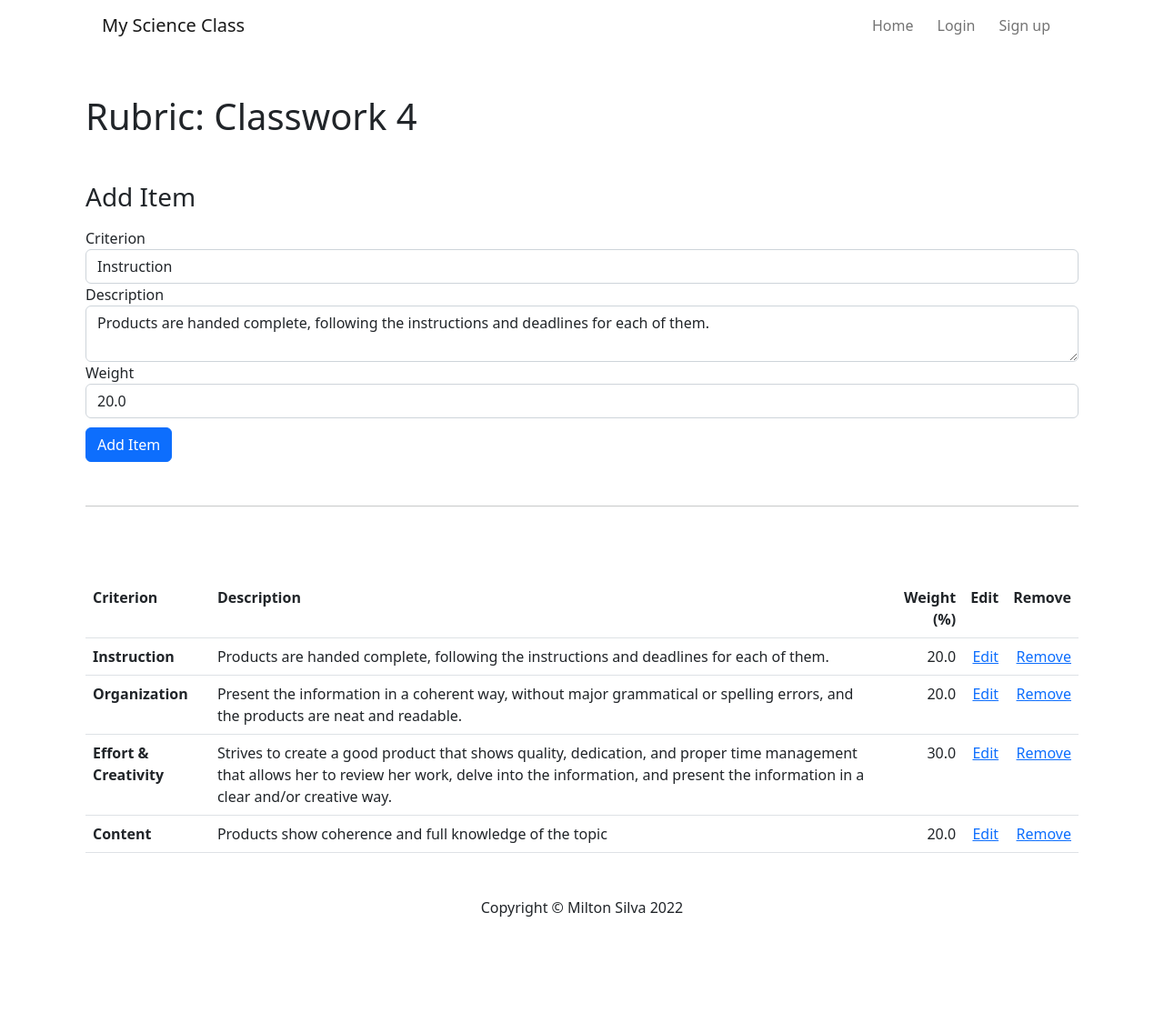
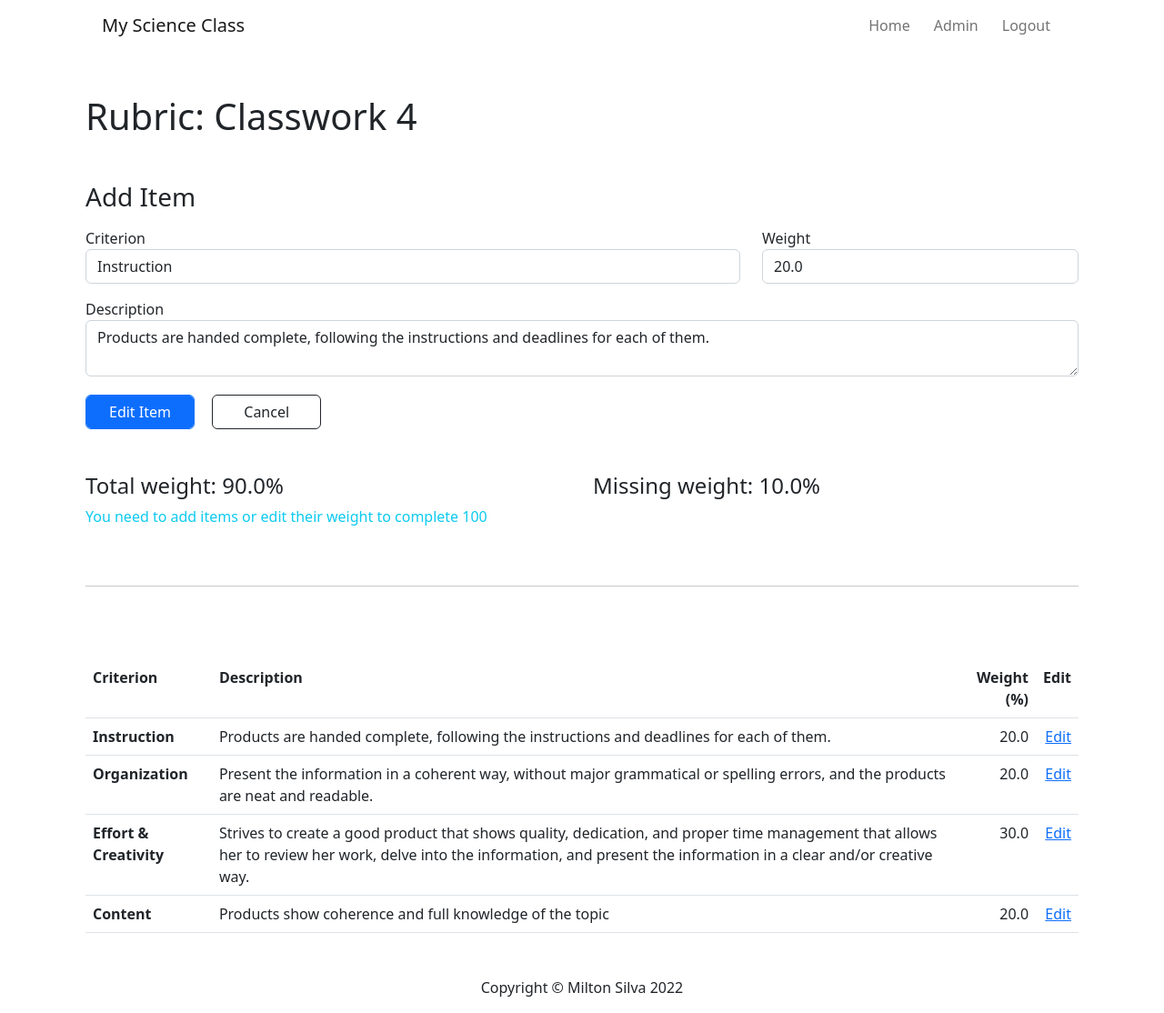
Before and after one commit to MiltonLSM/my-science-class, a Flask app: page /edit-item/3 in a window 1280 px wide. Shown: the whole page at 91% size. Before the commit the page ends 1008 px from the top, so only its background shows below. Run offline with Flask 2, Linux system fonts and the light colour scheme; a user stored in the database is signed in; data comes from the database, SQL or seed files in the repository; both versions use the stored data as it was after the commit; some libraries are stand-ins or nearby versions.

Commit message:
Functionality is given to the rubrics, creating two databases: one to store the rubrics and the other to store their items. The form that allows you to add the rubrics and add, edit or remove their items is also created.

```diff
--- a/forms.py
+++ b/forms.py
@@ -19,6 +19,9 @@ class RubricItemForm(FlaskForm):
     item_description = TextAreaField("Description")
     weight = FloatField("Weight", validators=[DataRequired()])
     submit = SubmitField("Add Item")
+    btn_edit = SubmitField("Edit Item")
+    cancel = SubmitField("Cancel", render_kw={'formnovalidate':True})
+
 
 class RubricForm(FlaskForm):
     rubric_name = StringField("Rubric Name", validators=[DataRequired()])
--- a/main.py
+++ b/main.py
@@ -3,7 +3,7 @@ from flask_sqlalchemy import SQLAlchemy
 from sqlalchemy.orm import relationship
 from flask_bootstrap import Bootstrap
 from werkzeug.security import generate_password_hash, check_password_hash
-from flask_login import login_user, logout_user, UserMixin, LoginManager
+from flask_login import login_user, logout_user, UserMixin, LoginManager, login_required, current_user
 from forms import LoginForm, RegisterForm, RubricForm, RubricItemForm
 
 app = Flask(__name__)
@@ -57,7 +57,7 @@ db.create_all()
 
 @app.route('/')
 def home():
-    return render_template('index.html')
+    return render_template('index.html', current_user=current_user)
 
 @app.route('/register', methods=["GET", "POST"])
 def register():
@@ -86,7 +86,7 @@ def register():
         login_user(new_admin)
         return redirect(url_for("admin_home"))
 
-    return render_template('register.html', form=form)
+    return render_template('register.html', form=form, current_user=current_user)
 
 
 @app.route('/login', methods=["GET", "POST"])
@@ -109,21 +109,23 @@ def login():
                 flash("Password incorrect. Please try again!")
                 return redirect(url_for('login'))
 
-    return render_template('login.html', form=form)
+    return render_template('login.html', form=form, current_user=current_user)
 
 
 @app.route('/logout')
 def logout():
     logout_user()
-    return redirect(url_for('index'))
+    return redirect(url_for('home'))
 
 
 @app.route('/admin-home')
+@login_required
 def admin_home():
-    return render_template('admin-home.html')
+    return render_template('admin-home.html', current_user=current_user)
 
 
 @app.route("/new-rubric", methods=["GET", "POST"])
+@login_required
 def new_rubric():
     form = RubricForm()
     if form.validate_on_submit():
@@ -135,10 +137,11 @@ def new_rubric():
         db.session.commit()
         return redirect(url_for("add_items", rubric_id=new_rubric.id))
 
-    return render_template("new-rubric.html", form=form)
+    return render_template("new-rubric.html", form=form, current_user=current_user)
 
 
 @app.route("/add-items/<int:rubric_id>", methods=["GET", "POST"])
+@login_required
 def add_items(rubric_id):
     form = RubricItemForm()
     requested_rubric = Rubric.query.get(rubric_id)
@@ -151,13 +154,21 @@ def add_items(rubric_id):
             rubric = requested_rubric
         )
 
+
         db.session.add(new_item)
         db.session.commit()
         return redirect(url_for("add_items", rubric_id=requested_rubric.id))
 
-    return render_template("add-items.html", rubric=requested_rubric, form=form)
+    weight_sum = 0
+    for item in requested_rubric.items:
+        weight_sum += item.weight
+    print(weight_sum)
+
+    return render_template("add-items.html", rubric=requested_rubric, form=form, current_user=current_user, weight_sum=weight_sum)
+
 
 @app.route("/edit-item/<int:item_id>", methods=["GET", "POST"])
+@login_required
 def edit_item(item_id):
     item = RubricItem.query.get(item_id) # Get the item from the database
     requested_rubric = Rubric.query.get(item.rubric_id)
@@ -167,28 +178,37 @@ def edit_item(item_id):
         weight=item.weight
     )
     if edit_form.validate_on_submit():
-        item.criterion = edit_form.criterion.data
-        item.description = edit_form.item_description.data
-        item.weight = edit_form.weight.data
-        db.session.commit()
-        return redirect(url_for("add_items", rubric_id=item.rubric_id))
+        if edit_form.cancel.data:
+            return redirect(url_for("add_items", rubric_id=item.rubric_id))
+        else:
+            item.criterion = edit_form.criterion.data
+            item.description = edit_form.item_description.data
+            item.weight = edit_form.weight.data
+            db.session.commit()
+            return redirect(url_for("add_items", rubric_id=item.rubric_id))
 
-    return render_template("add-items.html", rubric=requested_rubric, form=edit_form)
+    weight_sum = 0
+    for item in requested_rubric.items:
+        weight_sum += item.weight
+    print(weight_sum)
+
+    return render_template("add-items.html", rubric=requested_rubric, form=edit_form, is_editing=True, current_user=current_user, weight_sum=weight_sum)
+
 
 @app.route("/delete-item/<int:item_id>")
+@login_required
 def delete_item(item_id):
     item_to_delete = RubricItem.query.get(item_id)
     db.session.delete(item_to_delete)
     db.session.commit()
     return redirect(url_for("add_items", rubric_id=item_to_delete.rubric_id))
 
+
 @app.route('/grade-act')
+@login_required
 def grade_act():
-    return render_template('grade.html')
+    return render_template('grade.html', current_user=current_user)
 
-@app.route('/prueba')
-def prueba():
-    return render_template('prueba.html')
 
 if __name__ == "__main__":
     app.run(debug=True)
--- a/static/css/style.css
+++ b/static/css/style.css
@@ -27,7 +27,19 @@ h5 {
 }
 
 #submit {
-    margin-top: 10px;
+    margin-top: 20px;
+    width: 120px;
+}
+
+#btn_edit {
+    margin-top: 20px;
+    width: 120px;
+}
+
+#cancel {
+    margin-top: 20px;
+    width: 120px;
+    margin-left: 15px;
 }
 
 .item-form {
--- a/templates/add-items.html
+++ b/templates/add-items.html
@@ -1,7 +1,7 @@
 {% extends 'base.html' %}
 {% import "bootstrap/wtf.html" as wtf %}
 
-{% block page_name %}New rubric{% endblock %}
+{% block page_name %}| Design rubric{% endblock %}
 
 {% block page_content %}
 
@@ -10,7 +10,45 @@
     <h1 class="my-5">Rubric: {{ rubric.rubric_name }}</h1>
     <h3 class="mb-3">Add Item </h3>
 
-      {{ wtf.quick_form(form, novalidate=True, button_map={"submit": "primary"}) }}
+    {% if weight_sum != 100 or is_editing: %}
+    <form action="" method="POST" class="form" role="form">
+      {{ form.csrf_token() }}
+      <div class="row">
+        <div class="form-group col-md-8">
+          {{ wtf.form_field(form.criterion, class="form-control") }}
+        </div>
+        <div class="form.group col-md-4">
+          {{ wtf.form_field(form.weight, class="form-control") }}
+        </div>
+      </div>
+      <div class="form-group mt-3">
+        {{ wtf.form_field(form.item_description, class="form-control") }}
+      </div>
+      <div class="form-group">
+        {% if is_editing: %}
+        {{ wtf.form_field(form.btn_edit, class="form-control btn btn-primary") }}
+        {{ wtf.form_field(form.cancel, class="form-control btn btn-outline-dark") }}
+        {% else: %}
+        {{ wtf.form_field(form.submit, class="form-control btn btn-primary") }}
+        {% endif %}
+
+      </div>
+    </form>
+    {% else: %}
+    <p class="text-info">This rubric is complete. It's total weight is already 100%, if you want to modify something, click on "Edit"</p>
+    {% endif %}
+    <div class="row my-5">
+      <h4 class="col-md-6">Total weight: {{ weight_sum }}%</h4>
+      {% if weight_sum < 100: %}
+      <h4 class="col-md-6">Missing weight: {{ 100 - weight_sum }}%</h4>
+      <p class="text-info">You need to add items or edit their weight to complete 100</p>
+      {% elif weight_sum > 100: %}
+      <h4 class="col-md-6">Extra weight: {{ weight_sum - 100 }}%</h4>
+      <p class="text-danger">You need to remove items or edit their weight to complete 100</p>
+      {% endif %}
+    </div>
+
+
       <hr class="my-5">
   </div>
 
@@ -19,11 +57,13 @@
     <table class="table table-hover">
       <thead>
         <tr class="align-top">
-          <th scope="col">Criterion</th>
-          <th scope="col">Description</th>
-          <th scope="col" class="text-end">Weight (%)</th>
-          <th scope="col" class="text-end">Edit</th>
-          <th scope="col" class="text-end">Remove</th>
+            <th scope="col">Criterion</th>
+            <th scope="col">Description</th>
+            <th scope="col" class="text-end">Weight (%)</th>
+            <th scope="col" class="text-end">Edit</th>
+            {% if not is_editing: %}
+            <th scope="col" class="text-end">Remove</th>
+            {% endif %}
         </tr>
       </thead>
       <tbody>
@@ -33,7 +73,11 @@
             <td>{{ item.description }}</td>
             <td class="text-end">{{ item.weight }}</td>
             <td class="text-end"><a href="{{ url_for('edit_item', item_id=item.id) }}">Edit</a></td>
+
+            {% if not is_editing: %}
             <td class="text-end"><a href="{{ url_for('delete_item', item_id=item.id) }}">Remove</a></td>
+            {% endif %}
+
         </tr>
         {% endfor %}
       </tbody>
--- a/templates/base.html
+++ b/templates/base.html
@@ -4,22 +4,30 @@
 <meta charset="UTF-8">
 <link rel="stylesheet" href="https://cdn.jsdelivr.net/npm/bootstrap@5.2.0/dist/css/bootstrap.min.css">
 <link rel="stylesheet" href="{{ url_for('static', filename='css/style.css') }}">
-    <title>My Science Class</title>
+<title>My Science Class {% block page_name %}{% endblock %}</title>
 {% endblock %}
 
 {% block navbar %}
 <div>
     <nav class="navbar navbar-expand-lg" style="background-color: white;">
         <div class="container-fluid nav-items">
-            <a class="navbar-brand" href="#">My Science Class</a>
-            <button class="navbar-toggler" type="button" data-bs-toggle="collapse" data-bs-target="#navbarNavAltMarkup" aria-controls="navbarNavAltMarkup" aria-expanded="false" aria-label="Toggle navigation">
+            <a class="navbar-brand" href="{{ url_for('home') }}">My Science Class</a>
+            <button class="navbar-toggler" type="button" data-bs-toggle="collapse" data-bs-target="#navbarNavAltMarkup"
+                aria-controls="navbarNavAltMarkup" aria-expanded="false" aria-label="Toggle navigation">
                 <span class="navbar-toggler-icon"></span>
             </button>
             <div class="collapse navbar-collapse justify-content-end" id="navbarNavAltMarkup">
                 <div class="navbar-nav">
                     <a class="nav-link" aria-current="page" href="{{ url_for('home') }}">Home</a>
+                    {% if not current_user.is_authenticated: %}
                     <a class="nav-link" href="{{ url_for('login') }}">Login</a>
                     <a class="nav-link" href="{{ url_for('register') }}">Sign up</a>
+
+                    {% else: %}
+                    <a class="nav-link" href="{{ url_for('admin_home') }}">Admin</a>
+                    <a class="nav-link" href="{{ url_for('logout') }}">Logout</a>
+
+                    {% endif %}
                 </div>
             </div>
         </div>
--- a/templates/login.html
+++ b/templates/login.html
@@ -1,7 +1,7 @@
 {% extends 'base.html' %}
 {% import "bootstrap/wtf.html" as wtf %}
 
-{% block page_name %}Login{% endblock %}
+{% block page_name %} | Login{% endblock %}
 
 {% block page_content %}
   <div class="container w-50 form-cont">
--- a/templates/new-rubric.html
+++ b/templates/new-rubric.html
@@ -1,7 +1,7 @@
 {% extends 'base.html' %}
 {% import "bootstrap/wtf.html" as wtf %}
 
-{% block page_name %}New rubric{% endblock %}
+{% block page_name %} | Create rubric{% endblock %}
 
 {% block page_content %}
   <div class="container form-cont">
--- a/templates/register.html
+++ b/templates/register.html
@@ -1,7 +1,7 @@
 {% extends 'base.html' %}
 {% import "bootstrap/wtf.html" as wtf %}
 
-{% block page_name %}Register{% endblock %}
+{% block page_name %} | Register{% endblock %}
 
 {% block page_content %}
   <div class="container w-50 form-cont">
```
Also changed, not shown: templates/admin-home.html (+7 -1 lines), templates/grade.html (+7 -1 lines), templates/index.html (+11 -3 lines), science_class.db. Lines whose indentation alone changed are shown as unchanged.
